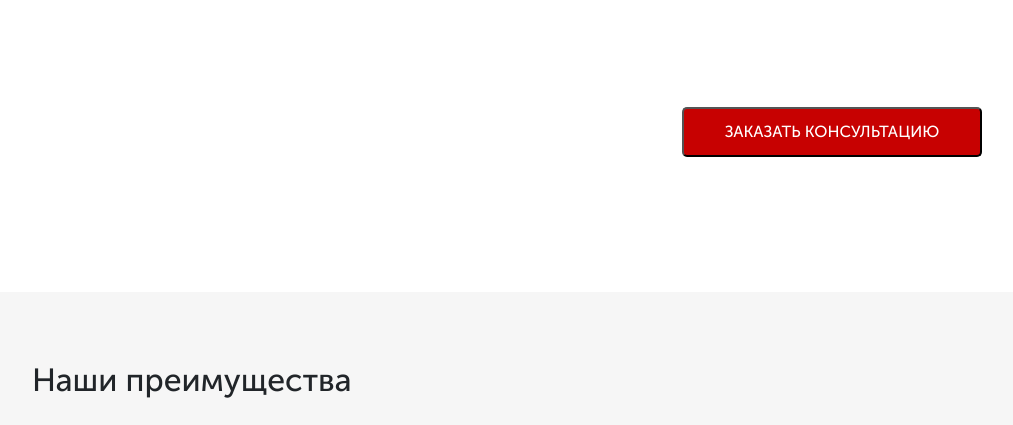
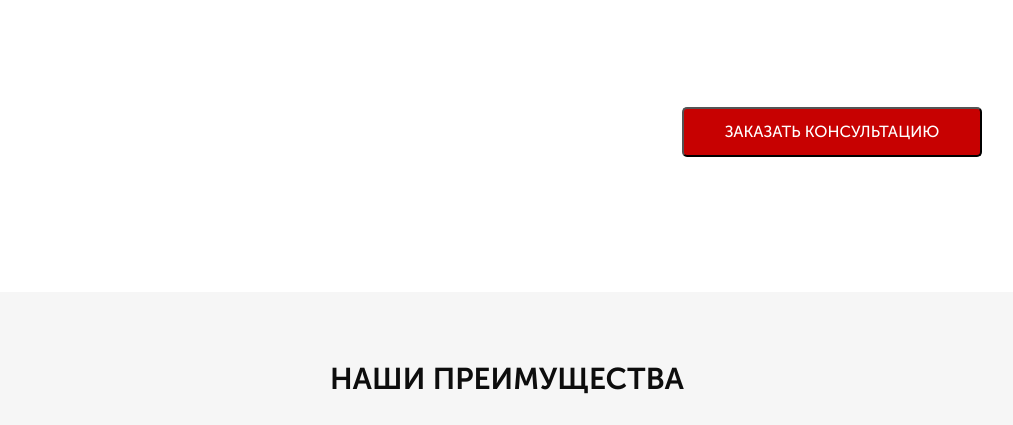
Before and after one commit to elizkavalenka/RunSmart, a website: page src/index.html in a window 1280 px wide. Shown: the part 375-800 px from the top of the page, without its empty margins (133-1146 px from the left). Drawn offline with nearby package versions, Linux system fonts and the light colour scheme; files that its build step writes are made by us from their sources.

Commit message:
Update style.scss

```diff
--- a/src/sass/style.scss
+++ b/src/sass/style.scss
@@ -11,6 +11,7 @@
 @import 'blocks/header';
 @import 'blocks/buttons';
 @import 'blocks/advantages';
+@import 'blocks/title';
 @import 'blocks/consultation';
 @import 'blocks/forms';
 @import 'blocks/carousel';
```
